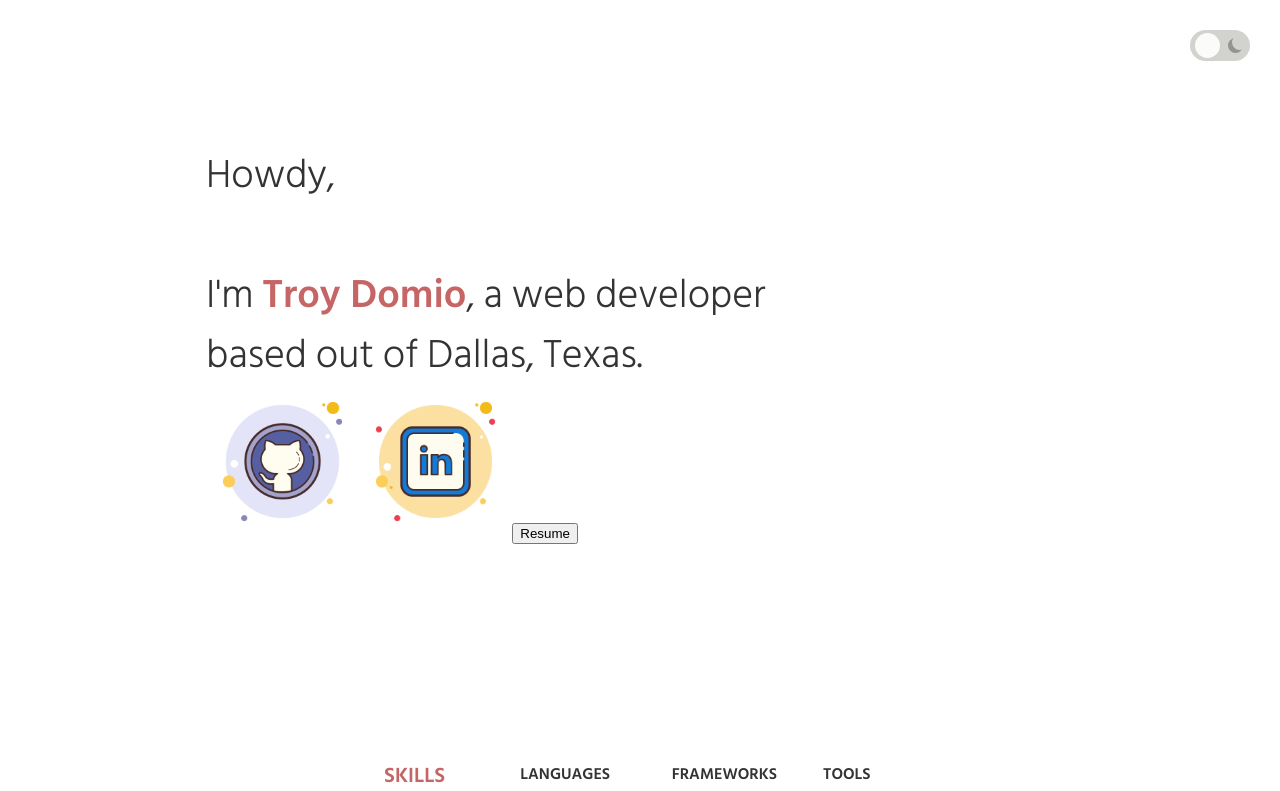
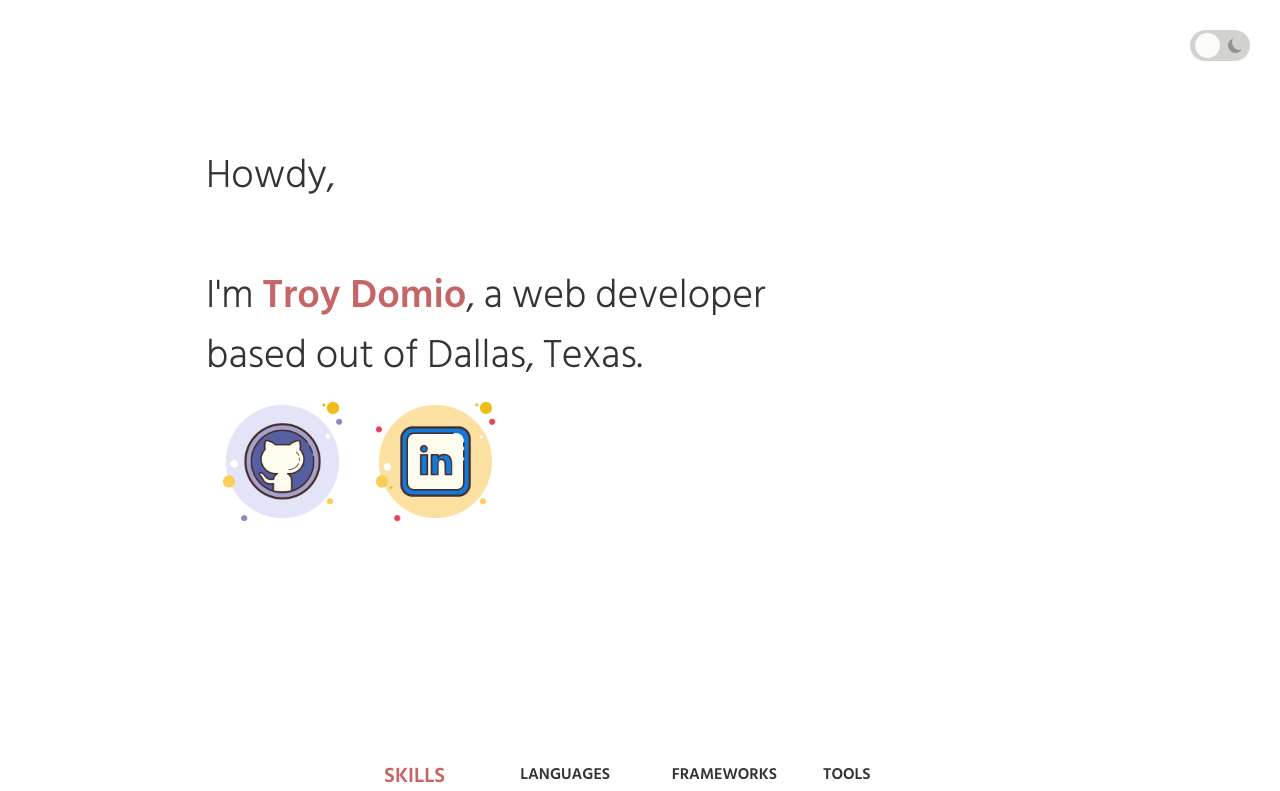
Before and after one commit to troydomio/personal_portfolio_v1, a React (Create React App) app: page / in a window 1280 px wide. Shown: the top 791 px of the page. Built offline with nearby package versions, Linux system fonts and the light colour scheme; a web font is replaced by a local one.

Commit message:
hide resume button until post bootcamp graduation

```diff
--- a/src/components/Hero.js
+++ b/src/components/Hero.js
@@ -14,7 +14,7 @@ const Hero = () => {
                 <br/>
                 <a href="https://github.com/troydomio" target="_blank"><img className="git" src={github} ></img></a>
           <a href="https://www.linkedin.com/in/troydomio/" target="_blank"><img className="linkedin" src={linkedin} ></img></a>
-          <button>Resume</button>
+          {/* <button>Resume</button> */}
           {/* <a href="https://www.youtube.com/channel/UC6IohvICPLUWWUmaDadtF_w" target="_blank"><img className="youtube" src={youtube} ></img></a> */}
           </p>
             </div>
```
